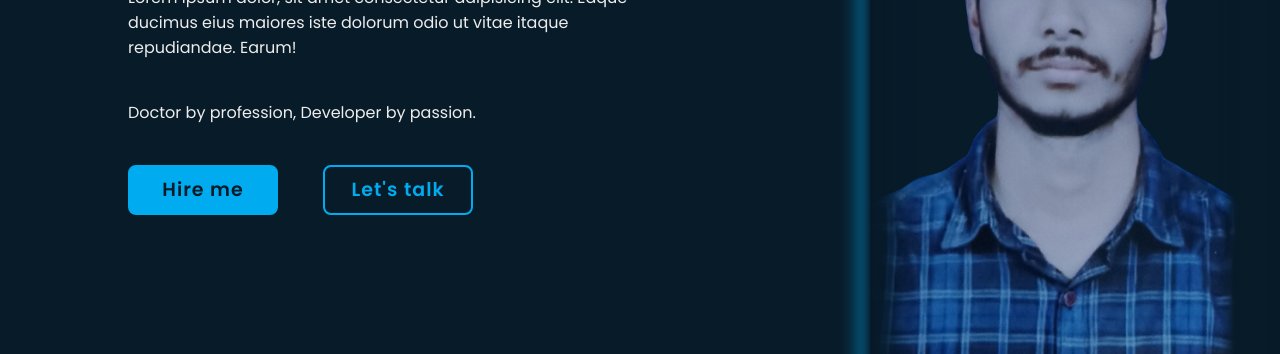
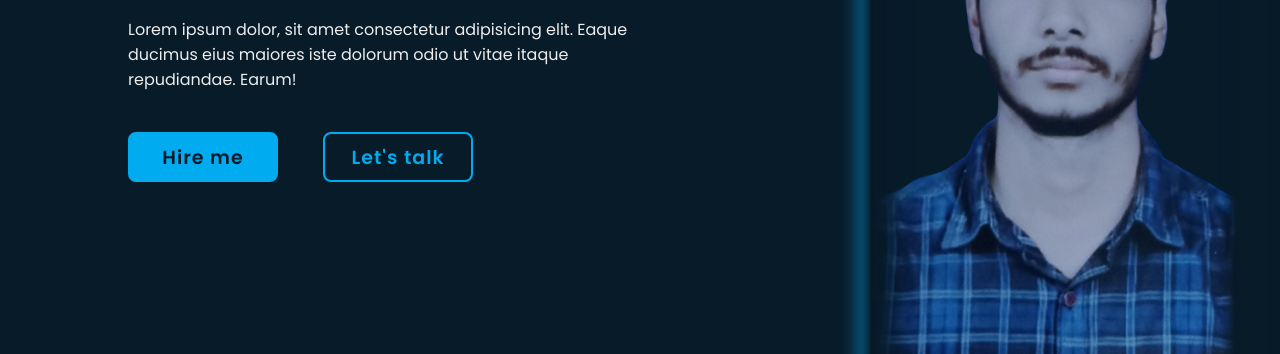
Before and after one commit to illusion15/My-Portfolio-Website, a plain HTML site: page index.html in a window 1280 px wide. Shown: the part 354-708 px from the top of the page. Drawn offline with nearby package versions, Linux system fonts and the light colour scheme.

Commit message:
deleted a para from landing page

```diff
--- a/index.html
+++ b/index.html
@@ -25,7 +25,6 @@
             <h1>Hi, I'm Priyanshu Kumar</h1>
             <h3>Frontend Developer</h3>
             <p>Lorem ipsum dolor, sit amet consectetur adipisicing elit. Eaque ducimus eius maiores iste dolorum odio ut vitae itaque repudiandae. Earum! </p>
-            <p>Doctor by profession, Developer by passion. </p>
             <div class="btn-box">
                 <a href="#">Hire me</a>
                 <a href="#">Let's talk</a>
```
